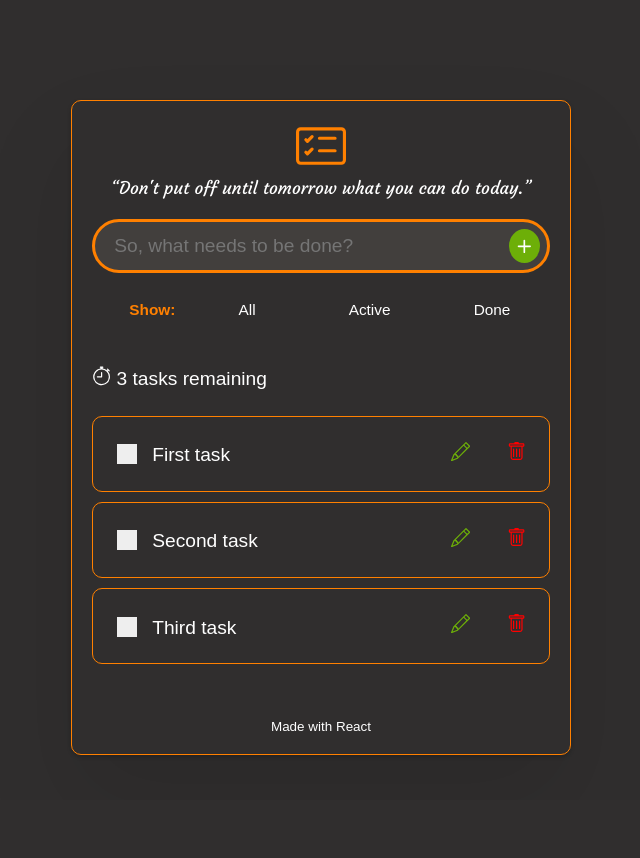
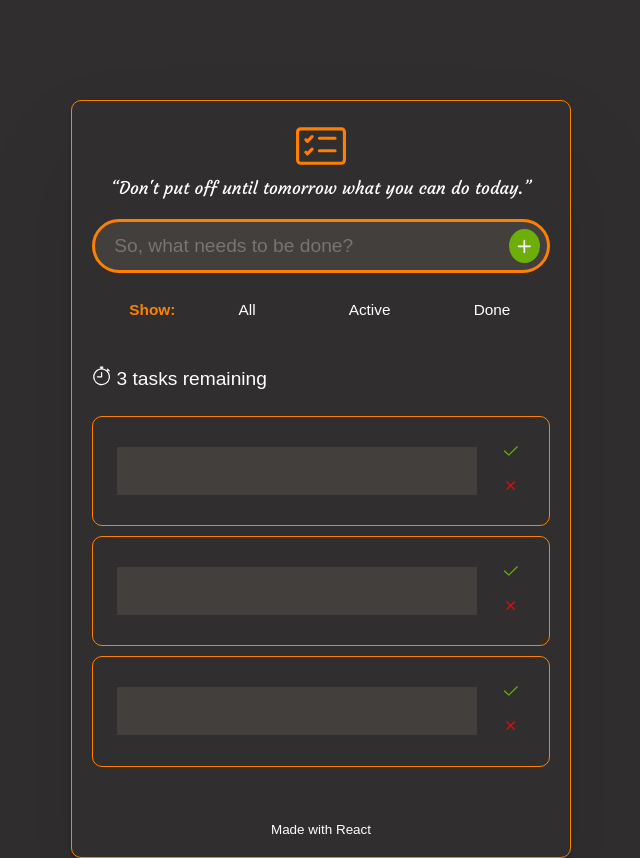
Before and after one commit to mmhamdy/yasta, a React (Create React App) app: page / in a window 1280 px wide. Shown: the whole page, without its empty margins (319-959 px from the left). Before the commit the page ends 800 px from the top, so only its background shows below. Built offline with nearby package versions, Linux system fonts and the light colour scheme.

Commit message:
feat: add editing template for todo items

```diff
--- a/src/App.css
+++ b/src/App.css
@@ -4,6 +4,7 @@
   --color-primary: #302e2e;
   --color-secondary: #FF8000;
   --color-text: #FFFFFF;
+  --color-text-input: rgb(66, 63, 61);
 }
 
 *,
@@ -70,7 +71,7 @@ body {
 .form__container {
   display: flex;
   justify-content: space-between;
-  background-color: rgb(66, 63, 61);
+  background-color: var(--color-text-input);
   border-style: solid;
   border-color: var(--color-secondary);
   border-radius: 50px;
@@ -264,22 +265,55 @@ input[type=text]:focus {
   width: 25%;
 }
 
-.todos__control-btns button {
+.todos__control-btns button,
+.todos__edit-btns button {
   padding: 5px;
   border-radius: 50%;
   width: 30%;
 }
+.todos__edit-btns button {
+  width: 50%;
+  font-size: 1em;
+}
 
-.todo-item__edit-btn {
+.todo-item__edit-btn,
+.todo-item__save-btn {
   color: #6daf08;
   font-size: 1rem;
 }
 
-.todo-item__remove-btn {
+.todo-item__remove-btn,
+.todo-item__cancel-btn {
   color: red;
   font-size: 1rem;
 
 }
+
+.editing-form,
+.todos__editing-container {
+  display: flex;
+  width: 100%;
+}
+
+.todos__edit-input {
+  display: flex;
+  align-items: center;
+  width: 85%;
+}
+
+.todos__edit-input input {
+  padding-left: 10px;
+  background-color: var(--color-text-input);
+}
+
+.todos__edit-btns {
+  display: flex;
+  flex-direction: column;
+  width: 15%;
+  justify-content: space-between;
+  align-items: center;
+}
+
 .footer {
   display: flex;
   justify-content: center;
@@ -313,6 +347,7 @@ button:hover {
   align-items: center;
   border-radius: 50%;
   margin: auto;
-  width: 10em;
-  height: 15em;
+  width: 5em;
+  color: var(--color-secondary);
+  font-size: 3em;
 }
--- a/src/components/Todo.jsx
+++ b/src/components/Todo.jsx
@@ -1,8 +1,37 @@
-import { BsTrash, BsPencil } from 'react-icons/bs';
+import { BsTrash, BsPencil, BsCheck2, BsX } from 'react-icons/bs';
 
 const Todo = ({ task, id, done = false, toggleTaskDone, deleteTask }) => {
-  return (
-    <li className="todos__todo-item">
+  const editTemplate = (
+    <form className="editing-form">
+      <div className="todos__editing-container">
+        <div className="todos__edit-input">
+          <input
+            type="text"
+            name="text"
+            className="form__input"
+            autoComplete='off'
+          />
+        </div>
+        <div className="todos__edit-btns">
+          <button
+            className="todo-item__save-btn"
+            type="button"
+          >
+            <BsCheck2 />
+          </button>
+          <button
+            className="todo-item__cancel-btn"
+            type="button"
+          >
+            <BsX />
+          </button>
+        </div>
+      </div>
+    </form>
+  );
+
+  const viewTemplate = (
+    <>
       <div className="todos__input">
         <label className="todos__label" htmlFor={id}>{task}
           <input
@@ -30,6 +59,12 @@ const Todo = ({ task, id, done = false, toggleTaskDone, deleteTask }) => {
           <BsTrash />
         </button>
       </div>
+    </>
+  );
+
+  return (
+    <li className="todos__todo-item">
+      {editTemplate}
     </li>
   )
 }
```
